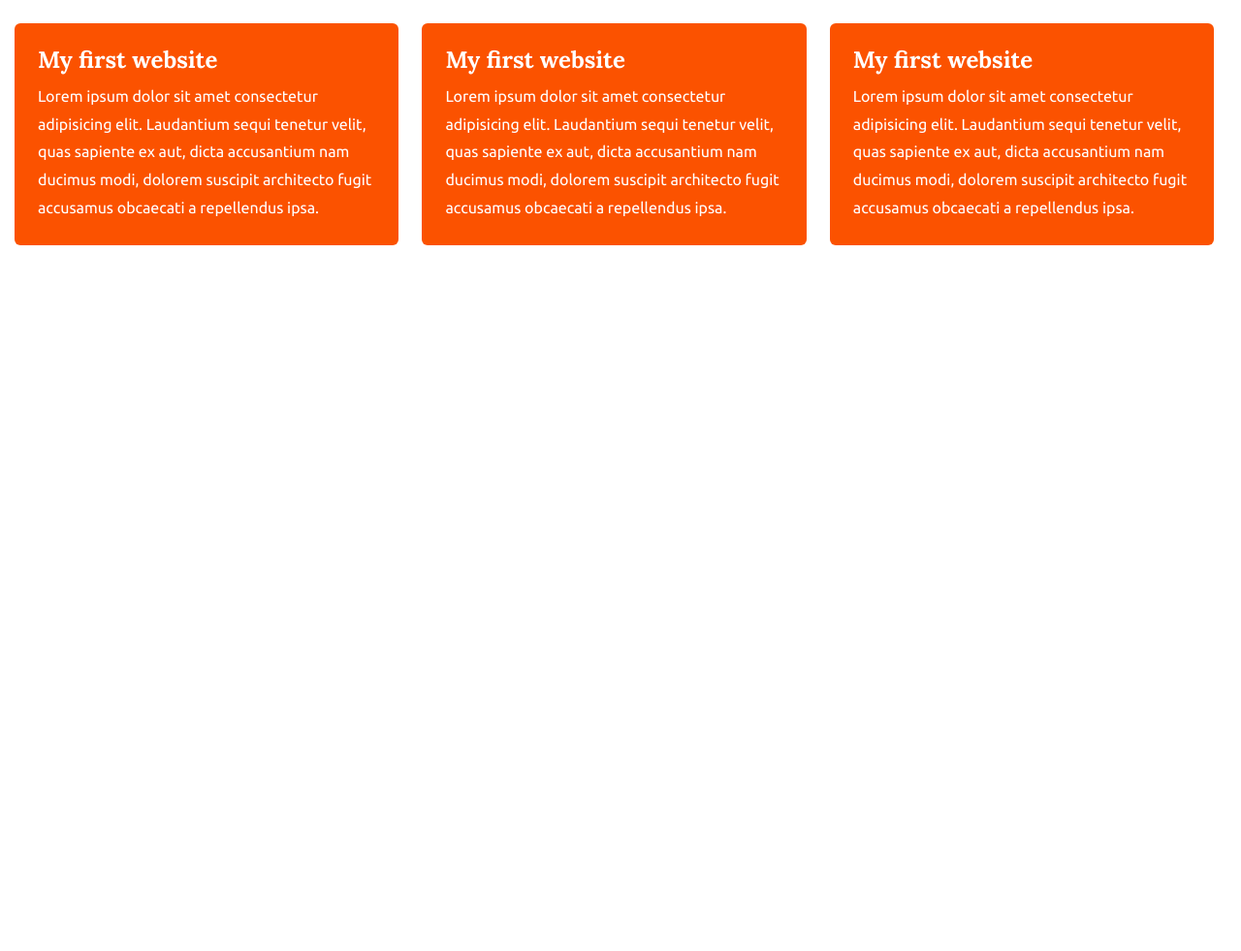
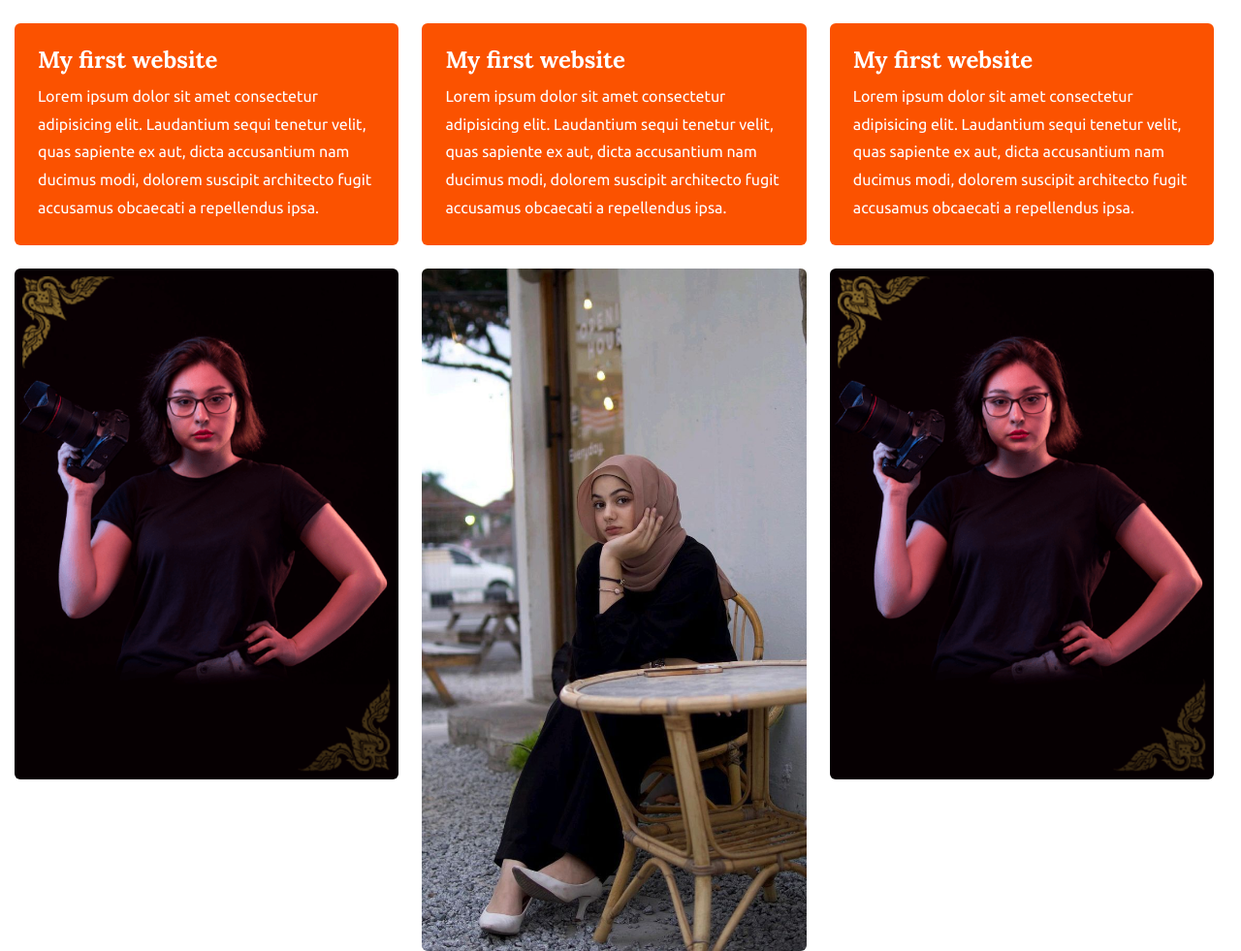
Before and after one commit to AbrarulRhythm/my-first-github-repo, a plain HTML site: page index.html in a window 1280 px wide. Shown: the whole page at 97% size. Before the commit the page ends 800 px from the top, so only its background shows below. Drawn offline with Linux system fonts and the light colour scheme.

Commit message:
added new image blog

```diff
--- a/index.html
+++ b/index.html
@@ -52,6 +52,26 @@
         </div>
     </div>
 
+    <div class="container mt-24">
+        <div class="wrapper">
+            <div class="col">
+                <div class="image">
+                    <img src="images/about-2.png" alt="Image">
+                </div>
+            </div>
+            <div class="col">
+                <div class="image">
+                    <img src="images/1.jpeg" alt="Image">
+                </div>
+            </div>
+            <div class="col">
+                <div class="image">
+                    <img src="images/about-2.png" alt="Image">
+                </div>
+            </div>
+        </div>
+    </div>
+
 </body>
 
 </html>
--- a/styles/style.css
+++ b/styles/style.css
@@ -20,6 +20,11 @@ h6 {
 
 p {
     line-height: 1.8;
+}
+
+img {
+    max-width: 100%;
+    height: auto;
 }
 
 .mt-24 {
@@ -56,3 +61,7 @@ p {
     font-weight: 700;
     margin-bottom: 8px;
 }
+
+.image img {
+    border-radius: 6px;
+}
```
Also changed, not shown: images/1.jpeg (added), images/about-2.png (added).
